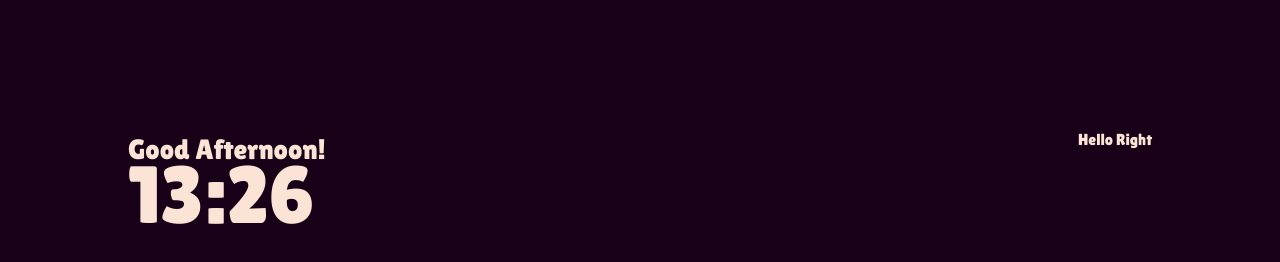
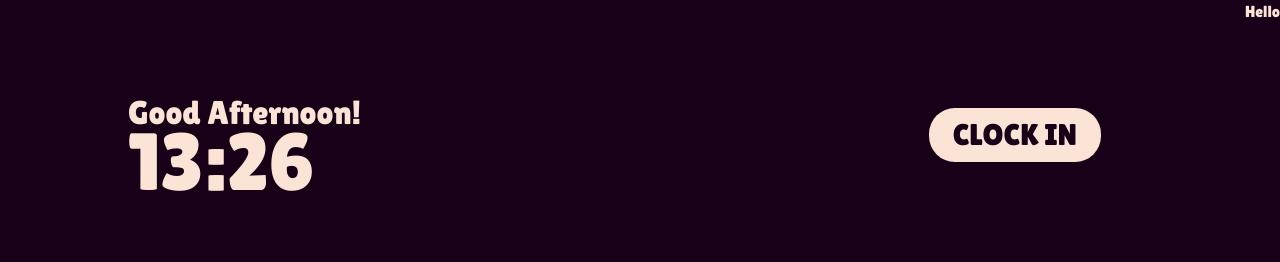
Before and after one commit to violethappyjoy/Joy, an Electron app: page renderer/index.html in a window 1280 px wide. Drawn offline with Linux system fonts and the light colour scheme.

Commit message:
0.0.0821

```diff
--- a/renderer/index.html
+++ b/renderer/index.html
@@ -13,13 +13,16 @@
         <title>Joy</title>
     </head>
     <body>
+        <div class="setButDiv">
+            <p>Hello</p>
+        </div>
         <div class="mainDiv" id="mainDivId">
             <div class="topDiv">
                 <p class="leftText" id="greeting"></p>
-                <p>Hello Right</p>
+                <button class="checkInBut">CLOCK IN</button>
             </div>
             <div class="clockDiv" id="time"></div>
         </div>
-        <!-- <h1>Hello!</h1> -->
+
     </body>
 </html>
```
Also changed, not shown: renderer/CSS/style.css.
